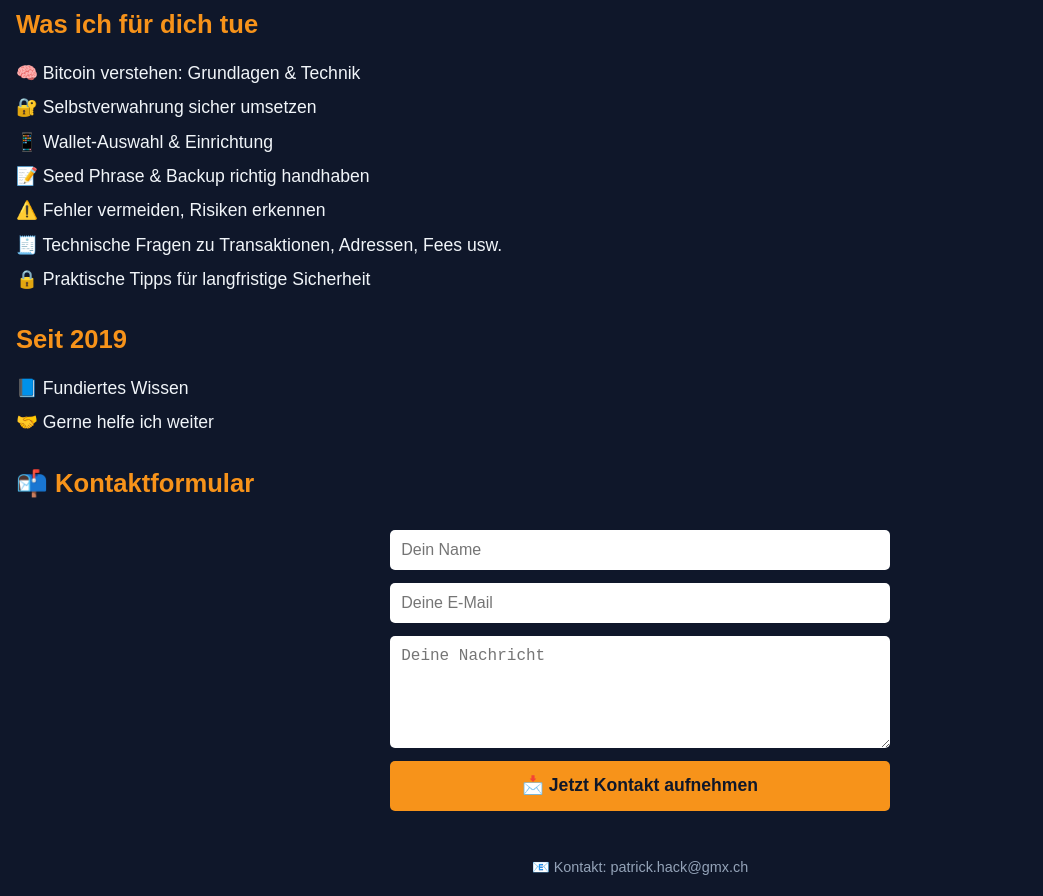
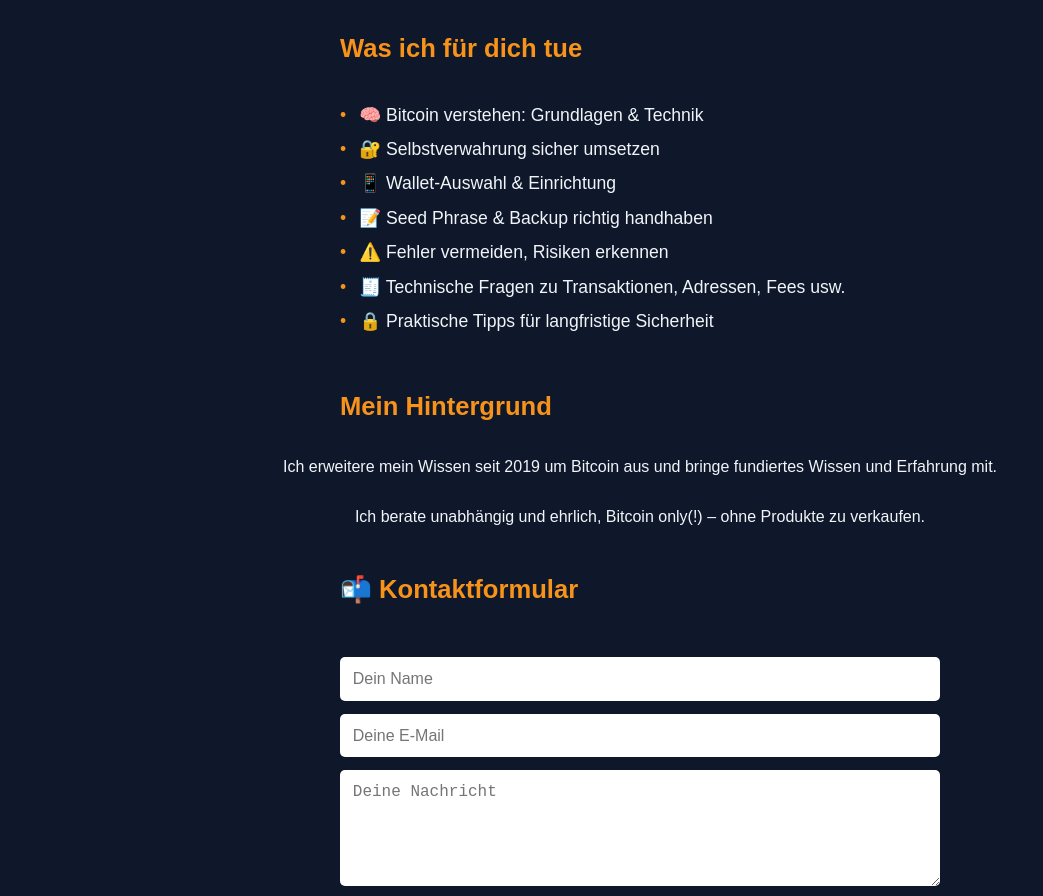
Before and after one commit to PatrickBTC21/Bitcoin, a plain HTML site: page index.html in a window 1280 px wide. Shown: the part 120-1016 px from the top of the page, without its empty margins (0-1043 px from the left). Drawn offline with Linux system fonts and the light colour scheme.

Commit message:
Update index.html

```diff
--- a/index.html
+++ b/index.html
@@ -5,67 +5,126 @@
 <meta name="viewport" content="width=device-width, initial-scale=1" />
 <title>Bitcoin Beratung & Hilfe</title>
 <style>
+  /* Grundlegendes Reset */
+  *, *::before, *::after {
+    box-sizing: border-box;
+  }
+
   body {
     background-color: #0f172a;
     color: #f1f5f9;
     font-family: Arial, sans-serif;
     margin: 0;
     padding: 2rem 1rem;
+    display: flex;
+    flex-direction: column;
+    align-items: center;
+    min-height: 100vh;
   }
+
   h1 {
     color: #f7931a;
     text-align: center;
-    font-size: 2.2rem;
-    margin-bottom: 1.5rem;
+    font-size: 2.5rem;
+    margin-bottom: 1rem;
+    max-width: 600px;
   }
+
   h2 {
     color: #f7931a;
     margin-top: 2rem;
     font-size: 1.6rem;
+    max-width: 600px;
+    text-align: left;
+    width: 100%;
   }
+
   ul {
     list-style: none;
     padding-left: 0;
     font-size: 1.1rem;
     line-height: 1.5;
+    max-width: 600px;
+    width: 100%;
   }
+
   ul li {
     margin-bottom: 0.5rem;
+    padding-left: 1.2rem;
+    position: relative;
   }
+
+  ul li::before {
+    content: "•";
+    color: #f7931a;
+    position: absolute;
+    left: 0;
+  }
+
   form {
     margin-top: 2rem;
     display: flex;
     flex-direction: column;
     gap: 0.8rem;
-    max-width: 500px;
-    margin-left: auto;
-    margin-right: auto;
+    max-width: 600px;
+    width: 100%;
   }
+
   input, textarea {
-    padding: 0.7rem;
+    padding: 0.8rem;
     font-size: 1rem;
     border-radius: 5px;
     border: none;
+    outline: none;
   }
+
+  input:focus, textarea:focus {
+    outline: 2px solid #f7931a;
+  }
+
   button {
     background-color: #f7931a;
     border: none;
-    padding: 0.9rem;
-    font-size: 1.1rem;
+    padding: 1rem;
+    font-size: 1.2rem;
     font-weight: bold;
     border-radius: 5px;
     color: #0f172a;
     cursor: pointer;
     transition: background-color 0.2s ease;
   }
+
   button:hover {
     background-color: #e67e22;
   }
+
   footer {
-    margin-top: 3rem;
+    margin-top: auto;
+    padding-top: 2rem;
     text-align: center;
     color: #94a3b8;
     font-size: 0.9rem;
+    max-width: 600px;
+    width: 100%;
+  }
+
+  @media (max-width: 650px) {
+    body {
+      padding: 1rem;
+    }
+
+    h1 {
+      font-size: 2rem;
+    }
+
+    h2 {
+      font-size: 1.4rem;
+    }
+
+    button {
+      font-size: 1rem;
+      padding: 0.8rem;
+    }
   }
 </style>
 </head>
@@ -83,11 +142,11 @@
     <li>🔒 Praktische Tipps für langfristige Sicherheit</li>
   </ul>
 
-  <h2>Seit 2019</h2>
-  <ul>
-    <li>📘 Fundiertes Wissen</li>
-    <li>🤝 Gerne helfe ich weiter</li>
-  </ul>
+ <h2>Mein Hintergrund</h2>
+      <p>Ich erweitere mein Wissen seit 2019 um Bitcoin aus und bringe fundiertes Wissen und Erfahrung mit.</p>
+      <p>Ich berate unabhängig und ehrlich, Bitcoin only(!) – ohne Produkte zu verkaufen.</p>
+    </section>
+
 
   <h2>📬 Kontaktformular</h2>
   <form action="https://formspree.io/f/mgvkdgww" method="POST">
```
Lines whose indentation alone changed are shown as unchanged.
